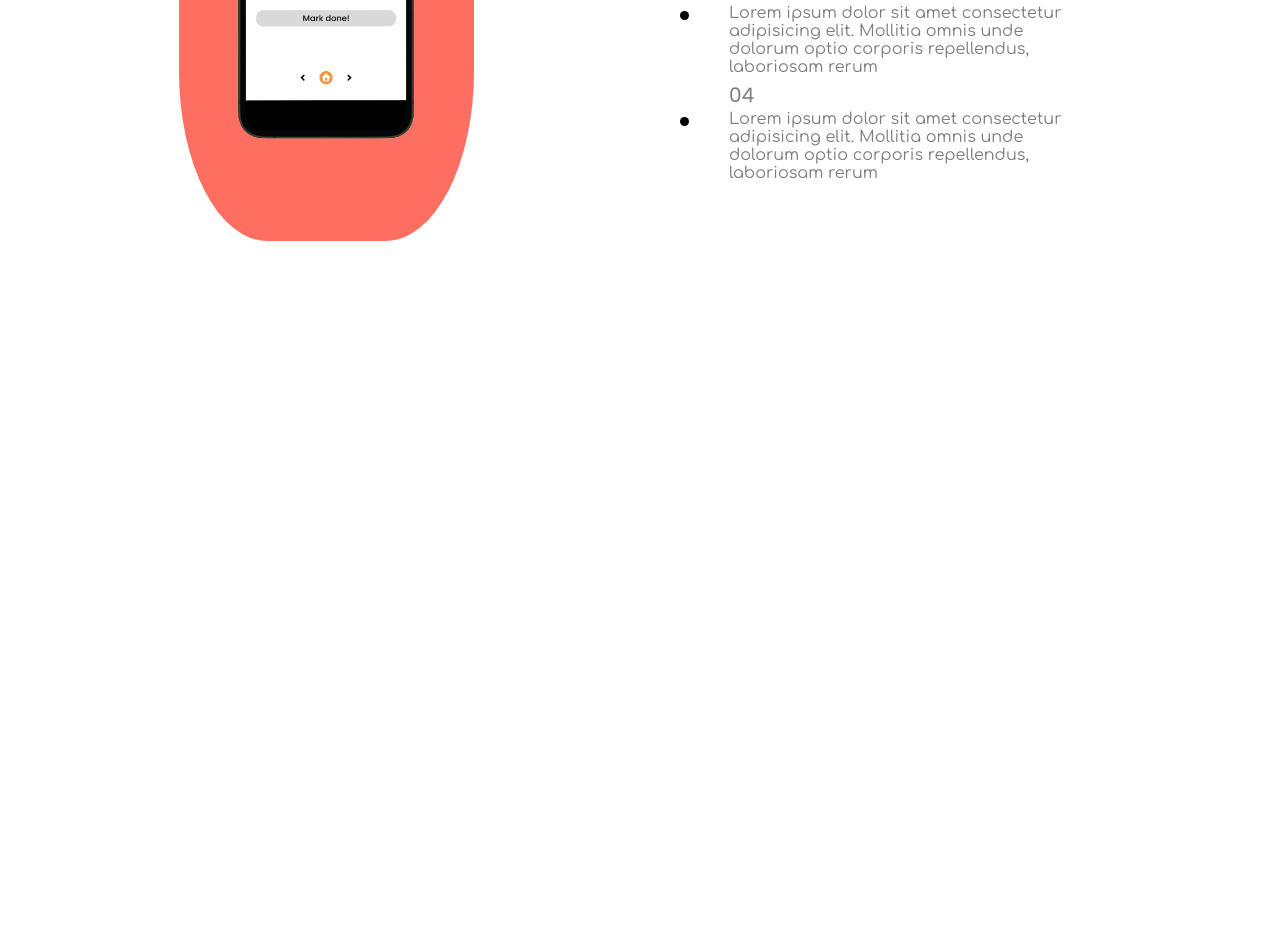
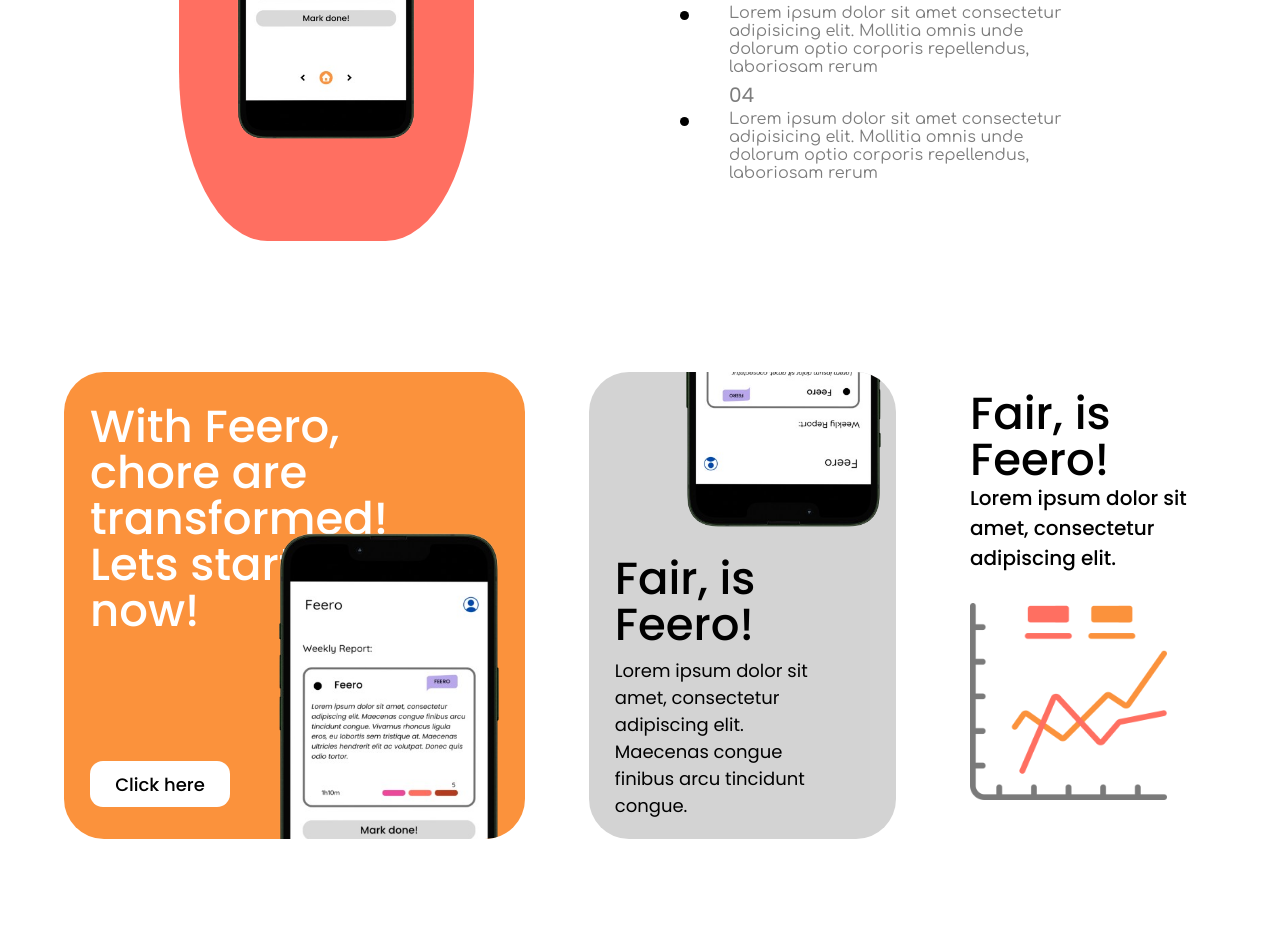
Before and after one commit to edu-lopes/Feero, a plain HTML site: page index.html in a window 1280 px wide. Shown: the part 1980-2924 px from the top of the page. Before the commit the page ends 2310 px from the top, so only its background shows below. Drawn offline with Linux system fonts and the light colour scheme; a web font is replaced by a local one.

Commit message:
Atualização do Layout - Finalizado

```diff
--- a/index.html
+++ b/index.html
@@ -215,6 +215,32 @@
                 </div>
             </div>
         </section>
+        <section id="template">
+            <div class="temp1">
+                <h2>With Feero,
+                    chore are transformed!
+                    <br>
+                    Lets started <br>now!</h2>
+                <button>Click here</button>
+                <img class="mobile-interface" src="img/Interface_Feero_Mobile_page-0001-removebg-preview.png" alt="">
+            </div>
+            <div class="temp2">
+                <div>
+                    <img src="img/Interface_Feero_Mobile_page-0001-removebg-preview.png" alt="">
+                </div>
+                <h2>Fair, is Feero!</h2>
+                <h3>Lorem ipsum dolor sit amet, consectetur adipiscing elit. Maecenas congue finibus arcu tincidunt congue.</h3>
+            </div>
+            <div class="temp3">
+                <div class="titles-temp3">
+                <h2>Fair, is Feero!</h2>
+                <h3>Lorem ipsum dolor sit amet, consectetur adipiscing elit.</h3>
+                </div>
+                <div class="graph-temp3">
+                    <img src="img/line-chart.png" alt="">
+                </div>
+            </div>
+        </section>
     </main>
     <script src="script.js"></script>
 </body>
--- a/style.css
+++ b/style.css
@@ -597,7 +597,7 @@
     text-align: left;
 }
 
-.info-grayBox button {
+button {
     width: 160px;
     height: 50px;
     background-color: #000;
@@ -799,3 +799,146 @@
     width: 100%;
     height: 100%;
 }
+
+#template {
+    display: flex;
+    flex-direction: row;
+    align-items: center;
+    justify-content: space-evenly;
+    width: 100%;
+    height: 550px;
+    margin-bottom: 5%;
+}
+
+.temp1 {
+    border-radius: 40px;
+    width: 36%;
+    height: 85%;
+    display: flex;
+    flex-direction: column;
+    align-items: flex-start;
+    justify-content: space-between;
+    background-color: var(--laranjaBrains);
+    overflow: hidden;
+    position: relative;
+    padding: 15px 0 0 26px;
+}
+
+.temp1 h2 {
+    align-self: flex-start;
+    line-height: 46px;
+    color: #fff;
+    font-size: 45px;
+    width: 80%;
+    text-align: start;
+}
+
+.temp1 button {
+    margin-bottom: 32px;
+    background-color: #fff;
+    color: #000;
+    width: 140px;
+    height: 46px;
+}
+
+.mobile-interface {
+    position: absolute;
+    width: 55%;
+    right: 2%;
+    transform: translateY(32%);
+}
+
+.temp2 {
+    width: 24%;
+    height: 85%;
+    display: flex;
+    flex-direction: column;
+    align-items: flex-start;
+    justify-content: end;
+    background-color: var(--cinzaFamilEscuro);
+    border-radius: 40px;
+    padding: 15px 0 20px 26px;
+    overflow: hidden;
+    gap: 2%;
+}
+
+.temp2 h2 {
+    align-self: flex-start;
+    line-height: 46px;
+    color: #000;
+    font-size: 45px;
+    width: 100%;
+    text-align: start;
+    font-weight: 500;
+}
+
+.temp2 h3 {
+    font-family: "Poppins", sans-serif;
+    font-weight: 400;
+    font-size: 18px;
+    color: #000;
+    width: 80%;
+    text-align: start;
+}
+
+.temp2 div {
+    width: 100%;
+    height: 0%;
+    display: flex;
+    align-items: start;
+    justify-content: end;
+}
+
+.temp2 img {
+    width: 80%;
+    rotate: 180deg;
+    transform: translateY(102%);
+}
+
+.temp3 {
+    width: 20%;
+    height: 85%;
+    display: flex;
+    flex-direction: column;
+    align-items: center;
+    justify-content: space-between;
+    border-radius: 40px;
+    padding: 10px 0 10px 10px;
+    overflow: hidden;
+}
+
+.titles-temp3 {
+    display: flex;
+    flex-direction: column;
+    align-items: center;
+}
+
+.temp3 h2 {
+    align-self: flex-start;
+    line-height: 46px;
+    color: #000;
+    font-size: 45px;
+    width: 100%;
+    text-align: start;
+}
+
+.temp3 h3 {
+    font-family: "Poppins", sans-serif;
+    font-weight: 500;
+    font-size: 20px;
+    color: #000;
+    width: 100%;
+    text-align: start;
+}
+
+.graph-temp3 {
+    width: 100%;
+    height: 60%;
+    display: flex;
+    align-items: center;
+    justify-content: start;
+}
+
+.graph-temp3 img {
+    width: 80%;
+}
```
Also changed, not shown: img/line-chart.png (added).
